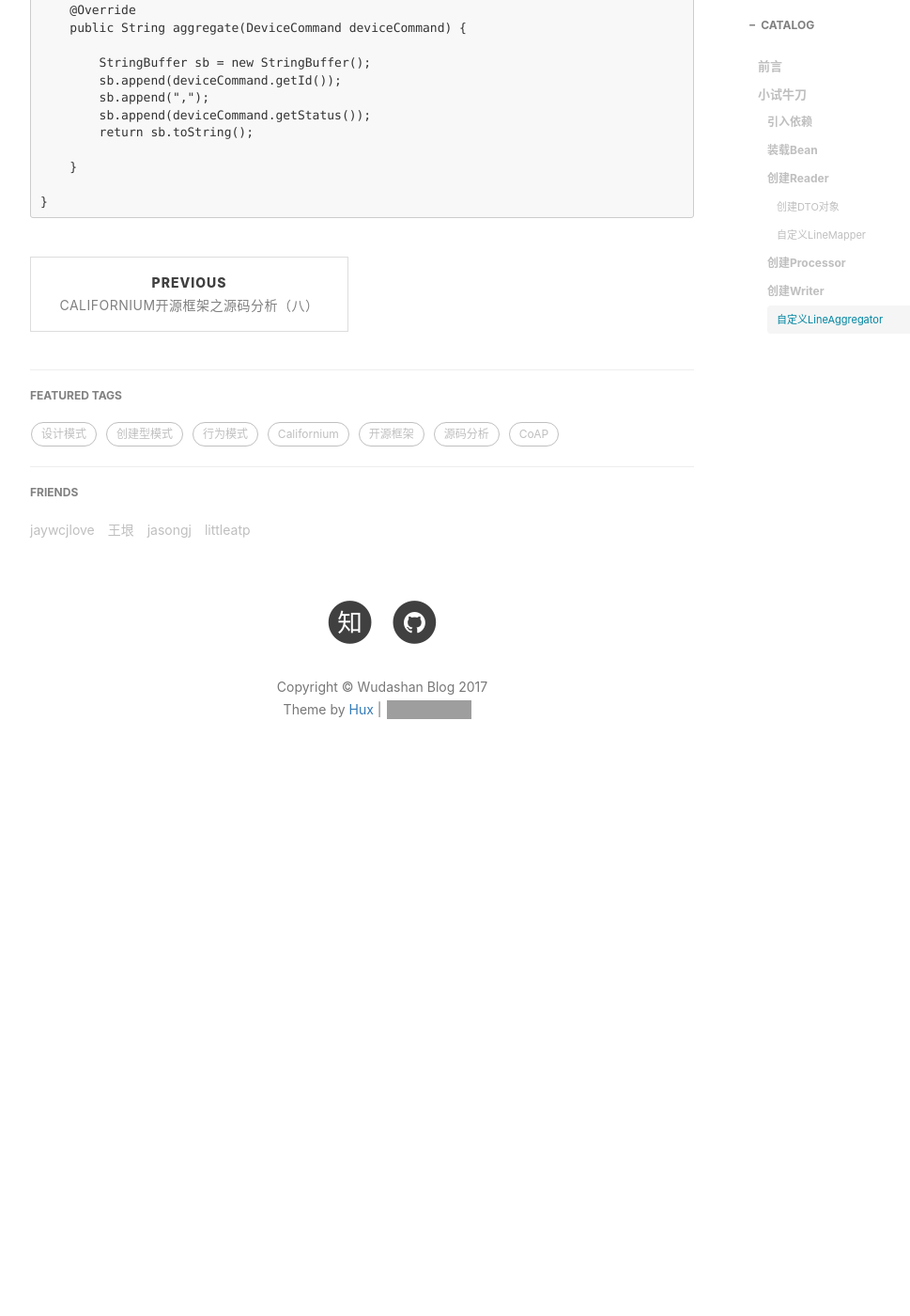
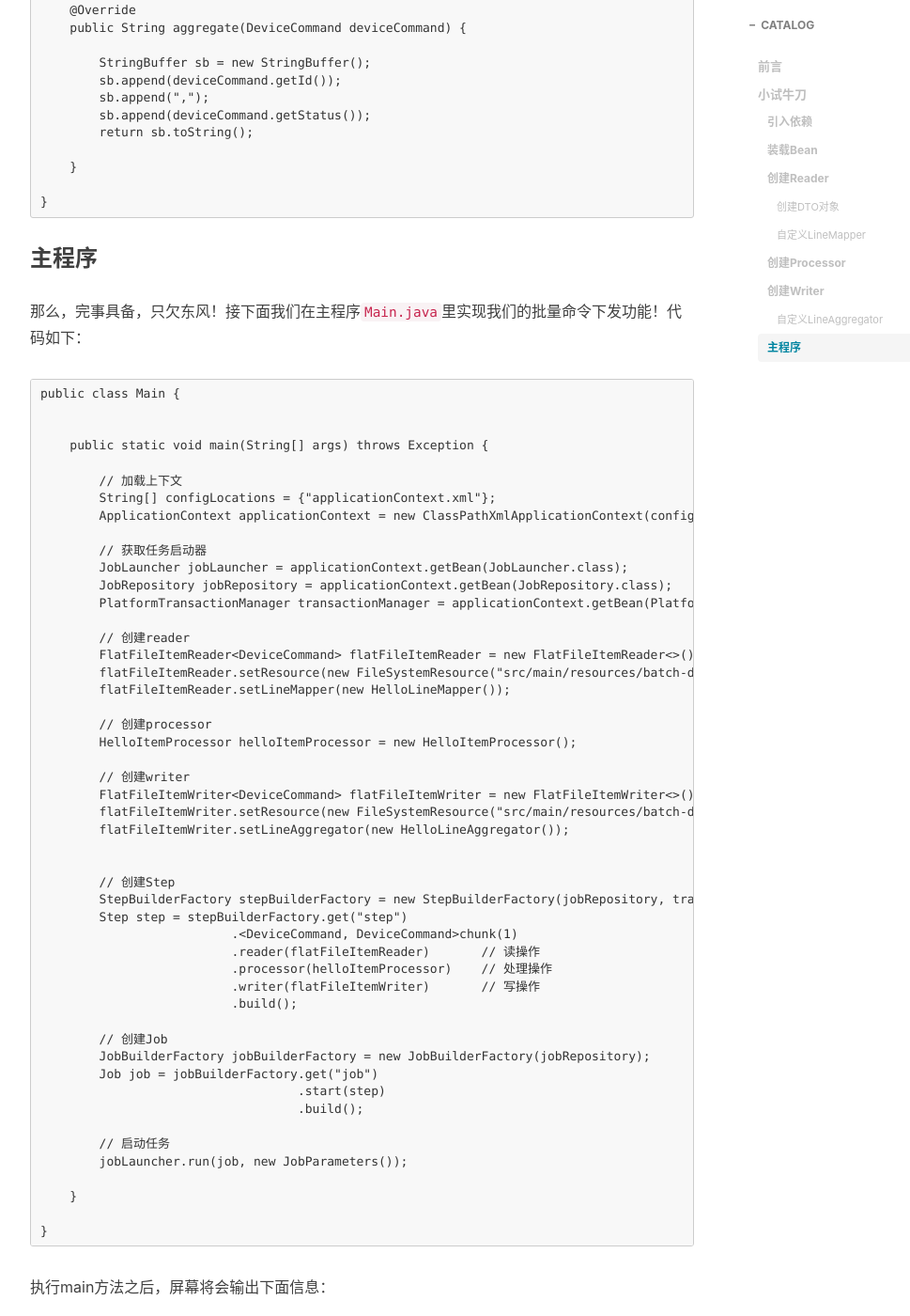
Before and after one commit to wudashan/wudashan.github.io, a Jekyll site: the page built from _posts/2017-07-23-Spring-Batch-Analysis.markdown, in a window 1280 px wide and 1400 px high, scrolled down 4687 px. Shown: the whole window at 94% size, without its empty margins (233-1202 px from the left). Built offline with Jekyll 4.4.1, drawn with Linux system fonts in a browser that asks for light colours; nearby versions of some CDN libraries; comment, search, counter and statistics services are not loaded; before the commit the page ends 5546 px from its top, so only the background shows below that; some of the changed text lies outside the part shown; grey boxes are pictures that could not be loaded.

Commit message:
主程序

````diff
--- a/_posts/2017-07-23-Spring-Batch-Analysis.markdown
+++ b/_posts/2017-07-23-Spring-Batch-Analysis.markdown
@@ -195,3 +195,91 @@ public class HelloLineAggregator implements LineAggregator<DeviceCommand> {
 
 }
 ```
+
+## 主程序
+
+那么，完事具备，只欠东风！接下面我们在主程序`Main.java`里实现我们的批量命令下发功能！代码如下：
+
+```
+public class Main {
+
+
+    public static void main(String[] args) throws Exception {
+
+        // 加载上下文
+        String[] configLocations = {"applicationContext.xml"};
+        ApplicationContext applicationContext = new ClassPathXmlApplicationContext(configLocations);
+
+        // 获取任务启动器
+        JobLauncher jobLauncher = applicationContext.getBean(JobLauncher.class);
+        JobRepository jobRepository = applicationContext.getBean(JobRepository.class);
+        PlatformTransactionManager transactionManager = applicationContext.getBean(PlatformTransactionManager.class);
+
+        // 创建reader
+        FlatFileItemReader<DeviceCommand> flatFileItemReader = new FlatFileItemReader<>();
+        flatFileItemReader.setResource(new FileSystemResource("src/main/resources/batch-data.csv"));
+        flatFileItemReader.setLineMapper(new HelloLineMapper());
+
+        // 创建processor
+        HelloItemProcessor helloItemProcessor = new HelloItemProcessor();
+
+        // 创建writer
+        FlatFileItemWriter<DeviceCommand> flatFileItemWriter = new FlatFileItemWriter<>();
+        flatFileItemWriter.setResource(new FileSystemResource("src/main/resources/batch-data.csv"));
+        flatFileItemWriter.setLineAggregator(new HelloLineAggregator());
+
+
+        // 创建Step
+        StepBuilderFactory stepBuilderFactory = new StepBuilderFactory(jobRepository, transactionManager);
+        Step step = stepBuilderFactory.get("step")
+                          .<DeviceCommand, DeviceCommand>chunk(1)
+                          .reader(flatFileItemReader)       // 读操作
+                          .processor(helloItemProcessor)    // 处理操作
+                          .writer(flatFileItemWriter)       // 写操作
+                          .build();
+
+        // 创建Job
+        JobBuilderFactory jobBuilderFactory = new JobBuilderFactory(jobRepository);
+        Job job = jobBuilderFactory.get("job")
+                                   .start(step)
+                                   .build();
+
+        // 启动任务
+        jobLauncher.run(job, new JobParameters());
+
+    }
+
+}
+```
+
+执行main方法之后，屏幕将会输出下面信息：
+
+```
+send command to device, id=1
+send command to device, id=2
+send command to device, id=3
+send command to device, id=4
+send command to device, id=5
+send command to device, id=6
+send command to device, id=7
+send command to device, id=8
+send command to device, id=9
+send command to device, id=10
+```
+
+再查看`batch-data.csv`文件，将会发现命令状态全部更新为SENT：
+
+```
+1,SENT
+2,SENT
+3,SENT
+4,SENT
+5,SENT
+6,SENT
+7,SENT
+8,SENT
+9,SENT
+10,SENT
+```
+
+至此，我们的批量命令下发全部成功！可以发现，使用Spring Batch框架来实现批处理非常的轻量，当然这只是它所有功能里的冰山一角。
````
